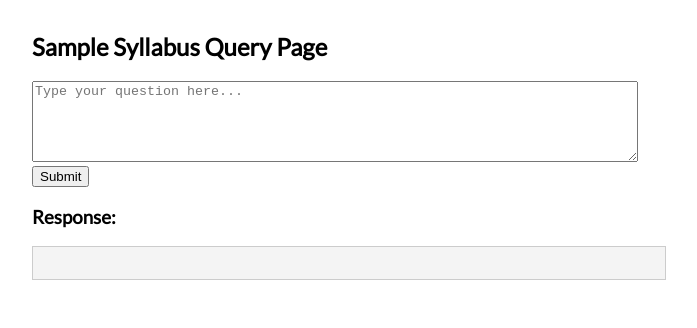
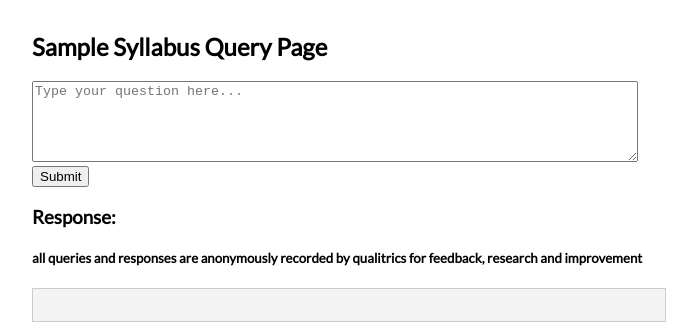
Before and after one commit to dbousfie/syllabus-bot-template, a plain HTML site: page index.html in a window 1280 px wide. Shown: the whole page, without its empty margins (0-697 px from the left). Drawn offline with Linux system fonts and the light colour scheme.

Commit message:
Update index.html

```diff
--- a/index.html
+++ b/index.html
@@ -31,6 +31,7 @@
     <button type="submit">Submit</button>
   </form>
   <h3>Response:</h3>
+ <h5> all queries and responses are anonymously recorded by qualitrics for feedback, research and improvement</h5>
   <pre id="response"></pre>
 
   <script>
```
